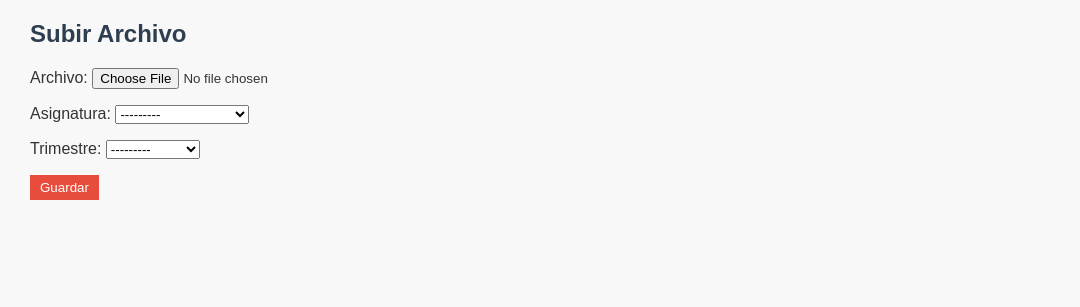
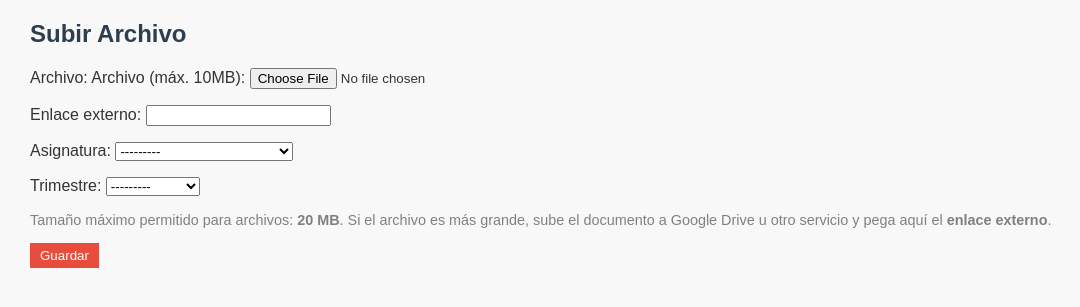
Before and after one commit to Mercedes-Suarez/Los_archivos_de_mi_cole, a Django app: page /nuevo/ in a window 1280 px wide. Shown: the part 106-413 px from the top of the page, without its empty margins (0-1080 px from the left). Run offline with Django 5.2, Linux system fonts and the light colour scheme; the visitor is signed in with stand-in values (Sample User, id 1); data comes from the database, SQL or seed files in the repository; both versions use the stored data as it was after the commit.

Commit message:
Subir archivos + 20MB x enlace_externo de Google Drive

```diff
--- a/Los_archivos_de_mi_cole/settings.py
+++ b/Los_archivos_de_mi_cole/settings.py
@@ -144,4 +144,9 @@ LOGOUT_REDIRECT_URL = '/'  # Página a la que será redirigido el usuario despu
 # Default primary key field type
 # https://docs.djangoproject.com/en/5.2/ref/settings/#default-auto-field
 
+# Tamaño máximo de archivos permitidos para subida (20MB)
+DATA_UPLOAD_MAX_MEMORY_SIZE = 20 * 1024 * 1024  # 20 MB
+FILE_UPLOAD_MAX_MEMORY_SIZE = 20 * 1024 * 1024  # 20 MB
+
+
 DEFAULT_AUTO_FIELD = 'django.db.models.BigAutoField'
--- a/gestion/forms.py
+++ b/gestion/forms.py
@@ -1,14 +1,36 @@
 # gestion/forms.py
 from django import forms
-from .models import Archivo
+from .models import Archivo, Asignatura
 
 class ArchivoForm(forms.ModelForm):
+    nueva_asignatura = forms.CharField(
+        required=False,
+        label="Nueva asignatura",
+        widget=forms.TextInput(attrs={
+            'placeholder': 'Introduce una nueva asignatura si no aparece en la lista'
+        })
+    )
+  #  enlace_externo = forms.URLField(
+  #      required=False,
+   #     label="Enlace externo",
+   #     widget=forms.TextInput(attrs={
+     #       'placeholder': 'https://drive.google.com/...',
+     #   })
+   # )
+
     class Meta:
         model = Archivo
-        fields = ['archivo', 'asignatura', 'trimestre']
+        fields = ['archivo', 'enlace_externo', 'asignatura', 'trimestre']
 
-    def clean_archivo(self):
-        archivo = self.cleaned_data.get('archivo')
-        if archivo.size > 10*1024*1024:  # 10MB
-            raise forms.ValidationError("El archivo es demasiado grande.")
-        return archivo
+    def clean(self):
+        cleaned_data = super().clean()
+        archivo = cleaned_data.get('archivo')
+        enlace = cleaned_data.get('enlace_externo')
+
+        if not archivo and not enlace:
+            raise forms.ValidationError("Debes subir un archivo o proporcionar un enlace.")
+
+        if archivo and archivo.size > 20 * 1024 * 1024:
+            raise forms.ValidationError("El archivo es demasiado grande (20MB máx.). Usa un enlace externo.")
+
+        return cleaned_data
--- a/gestion/models.py
+++ b/gestion/models.py
@@ -15,18 +15,23 @@ class Asignatura(models.Model):
 
 class Archivo(models.Model):
     TRIMESTRES = [(1, '1º Trimestre'), (2, '2º Trimestre'), (3, '3º Trimestre'), (4, 'Vacaciones'),]
-    archivo = models.FileField(upload_to='archivos/')
+
+    archivo = models.FileField(upload_to='archivos/', blank=True, null=True)
+
+    enlace_externo = models.URLField(blank=True, null=True)
+
+
     asignatura = models.ForeignKey(Asignatura, on_delete=models.CASCADE)
     trimestre = models.IntegerField(choices=TRIMESTRES)
     fecha_subida = models.DateTimeField(auto_now_add=True)
     subido_por = models.ForeignKey(settings.AUTH_USER_MODEL, on_delete=models.SET_NULL, null=True)
 
     class Meta:
-        ordering = ['-fecha_subida']  # Orden descendente por fecha_subida
+        ordering = ['-fecha_subida']
 
     @property
     def nombre_archivo(self):
-        return self.archivo.name.split('/')[-1]
+        return self.archivo.name.split('/')[-1] if self.archivo else "Enlace"
 
     def __str__(self):
         return f"{self.nombre_archivo} - {self.asignatura}"
--- a/gestion/templates/gestion/archivo_form.html
+++ b/gestion/templates/gestion/archivo_form.html
@@ -6,7 +6,73 @@
 <h2>Subir Archivo</h2>
 <form method="post" enctype="multipart/form-data">
     {% csrf_token %}
-    {{ form.as_p }}
+     {{ form.non_field_errors }}
+
+    <p>
+        {{ form.archivo.label_tag }}
+        <label for="id_archivo">Archivo (máx. 10MB):</label>
+        {{ form.archivo }}<br>
+        <span style="color:red">{{ form.archivo.errors }}</span>
+    </p>
+    <p>
+        {{ form.enlace_externo.label_tag }} {{ form.enlace_externo }} <br>
+        <span style="color:red">{{ form.enlace_externo.errors }}</span>
+    </p>
+    <p>
+        {{ form.asignatura.label_tag }} {{ form.asignatura }}<br>
+        <span style="color:red">{{ form.asignatura.errors }}</span>
+    </p>
+    <p id="nueva_asignatura_field">{{ form.nueva_asignatura.label_tag }} {{ form.nueva_asignatura }} <br>
+        <span style="color:red">{{ form.nueva_asignatura.errors }}</span>
+    </p>
+    <p>
+        {{ form.trimestre.label_tag }} {{ form.trimestre }} <br>
+        <span style="color:red">{{ form.nueva_asignatura.errors }}</span>
+    </p>
+    <p style="color: gray; font-size: 0.9em;">
+        Tamaño máximo permitido para archivos: <strong>20 MB</strong>.
+        Si el archivo es más grande, sube el documento a Google Drive u otro servicio y pega aquí el <strong>enlace externo</strong>.
+    </p>
     <button type="submit">Guardar</button>
 </form>
-{% endblock %}
+
+<script>
+    const archivoInput = document.getElementById('id_archivo');
+    if (archivoInput) {
+        archivoInput.setAttribute('accept', '.pdf,.doc,.docx,.jpg,.png,.ppt,.pptx,.pps,.ppsx');
+    }
+    const select = document.getElementById('id_asignatura');
+    const nuevaInput = document.getElementById('id_nueva_asignatura');
+
+    const opt = document.createElement("option");
+    opt.value = "__nueva__";
+    opt.text = "+ Añadir nueva asignatura";
+    select.appendChild(opt);
+
+    nuevaInput.parentElement.style.display = 'none';
+
+    select.addEventListener('change', function () {
+        if (this.value === '__nueva__') {
+            nuevaInput.parentElement.style.display = 'block';
+        } else {
+            nuevaInput.parentElement.style.display = 'none';
+            nuevaInput.value = '';
+        }
+    });
+    const params = new URLSearchParams(window.location.search);
+    if (params.get('success') === '1') {
+        alert("✅ Archivo subido con éxito");
+        // Borra el parámetro para que no vuelva a salir si refresca
+        window.history.replaceState({}, document.title, window.location.pathname);
+    }
+    document.querySelector('form').addEventListener('submit', function(event) {
+        const archivo = document.querySelector('input[type="file"]').files[0];
+        const enlace = document.querySelector('input[name="enlace_externo"]').value.trim();
+
+        if (!archivo && !enlace) {
+            alert("Debes subir un archivo o proporcionar un enlace externo.");
+            event.preventDefault();
+        }
+    });
+</script>
+  {% endblock %}
--- a/gestion/templates/gestion/base.html
+++ b/gestion/templates/gestion/base.html
@@ -26,7 +26,27 @@
         </nav>
     </header>
     <main>
+        {% if messages %}
+          <ul class="messages">
+              {% for message in messages %}
+                  <li class="{{ message.tags }}">{{ message }}</li>
+              {% endfor %}
+          </ul>
+        {% endif %}
+
         {% block content %}{% endblock %}
     </main>
+    <script>
+       // Cierra automáticamente los mensajes después de 4 segundos (4000 milisegundos)
+       setTimeout(() => {
+           const messages = document.querySelectorAll('ul.messages li');
+           messages.forEach(msg => {
+              msg.style.transition = 'opacity 0.5s ease';
+              msg.style.opacity = '0';
+             setTimeout(() => msg.remove(), 500);
+             });
+        }, 4000);
+    </script>
+
 </body>
 </html>
--- a/gestion/views.py
+++ b/gestion/views.py
@@ -1,8 +1,10 @@
 from django.shortcuts import render, redirect, get_object_or_404
 from django.contrib.auth.decorators import user_passes_test
-from django.views.decorators.http import require_http_methods
 from django.contrib.auth.views import LogoutView
-from .models import Archivo
+from django.contrib import messages
+
+
+from .models import Archivo, Asignatura
 from .forms import ArchivoForm
 
 # Solo permite acceso si el usuario es staff (admin)
@@ -31,12 +33,22 @@ def archivo_list(request):
     archivos = Archivo.objects.all()
     return render(request, 'gestion/archivo_list.html', {'archivos': archivos})
 
-@require_http_methods(["GET", "POST"])
+@user_passes_test(lambda u: u.is_staff)
 def archivo_create(request):
-    form = ArchivoForm(request.POST or None, request.FILES or None)
-    if form.is_valid():
-        form.save()
-        return redirect('archivo_list')
+    if request.method == 'POST':
+        form = ArchivoForm(request.POST, request.FILES)
+        if form.is_valid():
+            nueva_asignatura = form.cleaned_data.get('nueva_asignatura')
+            archivo = form.save(commit=False)
+            if nueva_asignatura:
+                asignatura_obj, _ = Asignatura.objects.get_or_create(nombre=nueva_asignatura)
+                archivo.asignatura = asignatura_obj
+            archivo.subido_por = request.user
+            archivo.save()
+            messages.success(request, "Archivo subido con éxito.")
+            return redirect('archivo_list')  # Aquí rediriges al listado u otra vista de inicio admin
+    else:
+        form = ArchivoForm()
     return render(request, 'gestion/archivo_form.html', {'form': form})
 
 def archivo_delete(request, pk):
```
Also changed, not shown: gestion/admin.py (+6 -5 lines), gestion/fixtures/asignaturas.json (added, +47 -0 lines), gestion/static/css/style.css (+40 -0 lines), gestion/templates/gestion/archivo_list.html (+9 -1 lines), gestion/migrations/0004_archivo_enlace_externo_alter_archivo_archivo.py (added), gestion/migrations/0005_alter_archivo_enlace_externo.py (added).
